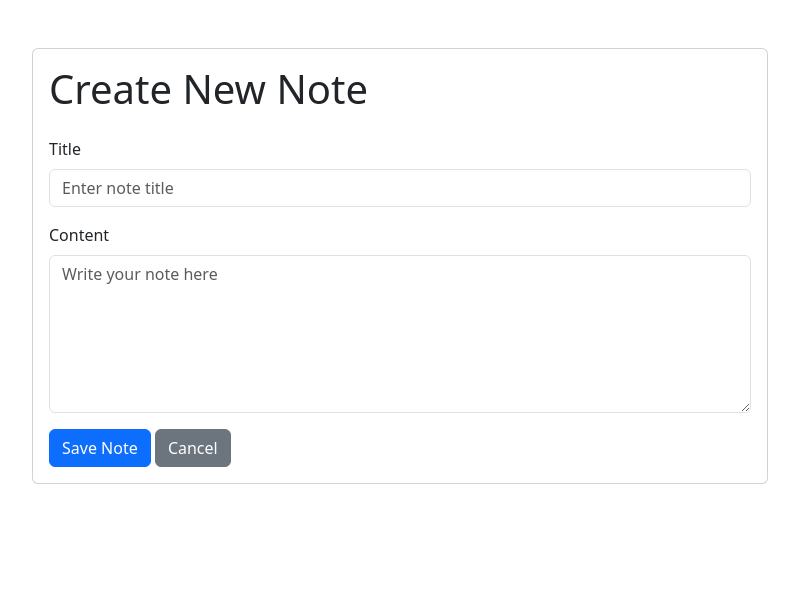
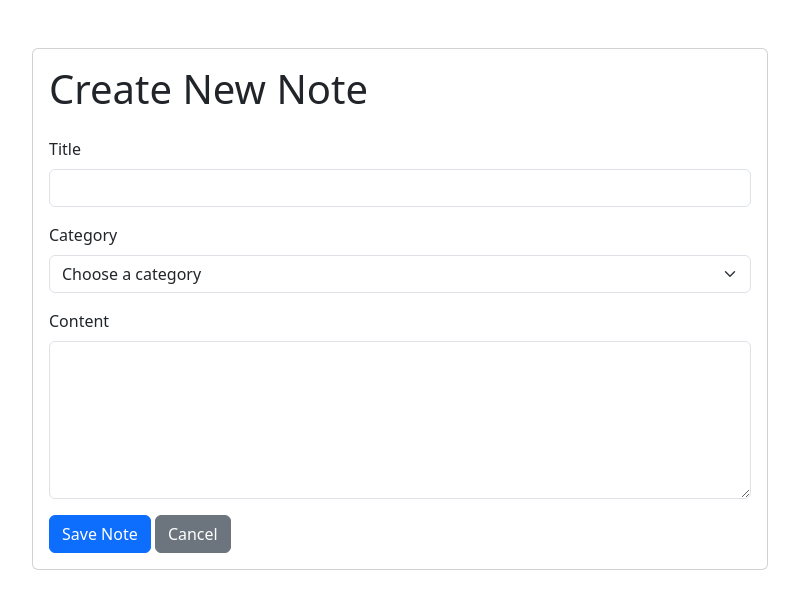
Before and after one commit to cheaborin007-bit/Note-Website, a Flask app: page /notes/new in a window 1280 px wide. Shown: the part 56-665 px from the top of the page, without its empty margins (240-1039 px from the left). Run offline with Flask 3, Linux system fonts and the light colour scheme.

Commit message:
Finish Day 11 — Add Note Categories and Created Dates

```diff
--- a/app.py
+++ b/app.py
@@ -1,5 +1,6 @@
 from flask import Flask, render_template, request, redirect, url_for, abort, flash
 import sqlite3
+from datetime import datetime
 
 app = Flask(__name__)
 
@@ -21,9 +22,27 @@ def init_db():
         CREATE TABLE IF NOT EXISTS notes (
             id INTEGER PRIMARY KEY AUTOINCREMENT,
             title TEXT NOT NULL,
-            content TEXT NOT NULL
+            content TEXT NOT NULL,
+            category TEXT NOT NULL DEFAULT 'General',
+            created_at TEXT NOT NULL
         )
     """)
+
+    columns = connection.execute(
+        "PRAGMA table_info(notes)"
+    ).fetchall()
+
+    column_names = [column["name"] for column in columns]
+
+    if "category" not in column_names:
+        connection.execute(
+            "ALTER TABLE notes ADD COLUMN category TEXT NOT NULL DEFAULT 'General'"
+        )
+
+    if "created_at" not in column_names:
+        connection.execute(
+            "ALTER TABLE notes ADD COLUMN created_at TEXT NOT NULL DEFAULT ''"
+        )
 
     connection.commit()
     connection.close()
@@ -58,22 +77,34 @@ def notes():
             """
             SELECT * FROM notes
             WHERE LOWER(title) LIKE ?
-               OR LOWER(content) LIKE ?
+            OR LOWER(content) LIKE ?
+            OR LOWER(category) LIKE ?
             ORDER BY id DESC
             """,
-            (f"%{search_query}%", f"%{search_query}%")
+            (
+                f"%{search_query}%",
+                f"%{search_query}%",
+                f"%{search_query}%"
+            )
         ).fetchall()
     else:
         notes_list = connection.execute(
             "SELECT * FROM notes ORDER BY id DESC"
         ).fetchall()
 
+    # Count all notes
+    total_notes = connection.execute(
+        "SELECT COUNT(*) AS total FROM notes"
+    ).fetchone()["total"]
+
     connection.close()
 
     return render_template(
         "notes.html",
         notes=notes_list,
-        search_query=search_query
+        search_query=search_query,
+        total_notes=total_notes
+
     )
 
 
@@ -87,18 +118,24 @@ def create_note():
     if request.method == "POST":
         title = request.form["title"].strip()
         content = request.form["content"].strip()
+        category = request.form["category"].strip()
 
-        if not title or not content:
+        if not title or not content or not category:
             return render_template(
                 "create_note.html",
-                error="Title and content are required."
+                error="Title, content, and category are required."
             )
+
+        created_at = datetime.now().strftime("%Y-%m-%d %H:%M:%S")
 
         connection = get_db_connection()
 
         connection.execute(
-            "INSERT INTO notes (title, content) VALUES (?, ?)",
-            (title, content)
+            """
+            INSERT INTO notes (title, content, category, created_at)
+            VALUES (?, ?, ?, ?)
+            """,
+            (title, content, category, created_at)
         )
 
         connection.commit()
@@ -131,12 +168,13 @@ def edit_note(note_id):
     if request.method == "POST":
         title = request.form["title"].strip()
         content = request.form["content"].strip()
+        category = request.form["category"].strip()
 
-        if not title or not content:
+        if not title or not content or not category:
             return render_template(
                 "edit_note.html",
                 note=note,
-                error="Title and content are required."
+                error="Title, content, and category are required."
             )
 
         connection = get_db_connection()
@@ -144,10 +182,10 @@ def edit_note(note_id):
         connection.execute(
             """
             UPDATE notes
-            SET title = ?, content = ?
+            SET title = ?, content = ?, category = ?
             WHERE id = ?
             """,
-            (title, content, note_id)
+            (title, content, category, note_id)
         )
 
         connection.commit()
--- a/templates/create_note.html
+++ b/templates/create_note.html
@@ -18,32 +18,41 @@ Create Note
                     {% endif %}
 
                     <form method="POST" action="{{ url_for('create_note') }}">
+
                         <div class="mb-3">
-                            <label for="title" class="form-label">
-                                Title
-                            </label>
+                            <label for="title" class="form-label">Title</label>
 
-                            <input
-                                type="text"
+                            <input type="text"
                                 class="form-control"
                                 id="title"
                                 name="title"
-                                placeholder="Enter note title"
                                 required>
                         </div>
 
                         <div class="mb-3">
-                            <label for="content" class="form-label">
-                                Content
-                            </label>
+                            <label for="category" class="form-label">Category</label>
 
-                            <textarea
-                                class="form-control"
-                                id="content"
-                                name="content"
-                                rows="6"
-                                placeholder="Write your note here"
-                                required></textarea>
+                            <select class="form-select"
+                                    id="category"
+                                    name="category"
+                                    required>
+                                <option value="">Choose a category</option>
+                                <option value="Study">Study</option>
+                                <option value="Work">Work</option>
+                                <option value="Personal">Personal</option>
+                                <option value="Ideas">Ideas</option>
+                                <option value="General">General</option>
+                            </select>
+                        </div>
+
+                        <div class="mb-3">
+                            <label for="content" class="form-label">Content</label>
+
+                            <textarea class="form-control"
+                                    id="content"
+                                    name="content"
+                                    rows="6"
+                                    required></textarea>
                         </div>
 
                         <button type="submit" class="btn btn-primary">
@@ -51,7 +60,7 @@ Create Note
                         </button>
 
                         <a href="{{ url_for('notes') }}"
-                           class="btn btn-secondary">
+                        class="btn btn-secondary">
                             Cancel
                         </a>
                     </form>
```
Also changed, not shown: templates/edit_note.html (+35 -0 lines), templates/notes.html (+12 -0 lines), templates/view_note.html (+10 -0 lines), notes.db.
